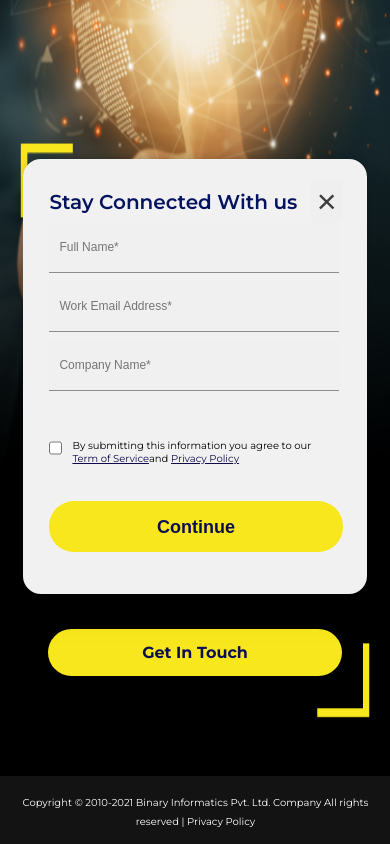
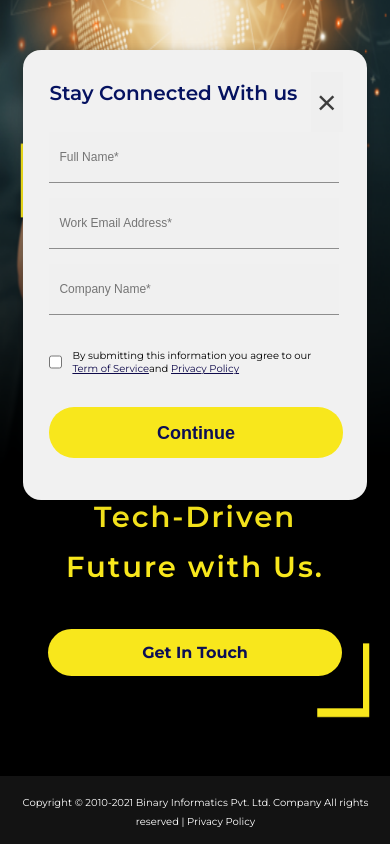
Before and after one commit to VarshaKumari7/Product-Engineering-Services_Page, a React (Create React App) app: page / in a window 390 px wide. Both pictures are taken after a click on the element "Get In Touch". Shown: the part 10055-10899 px from the top of the page. Built offline with nearby package versions, Linux system fonts and the light colour scheme.

Commit message:
changess

```diff
--- a/src/components/Popup/popup.scss
+++ b/src/components/Popup/popup.scss
@@ -14,16 +14,26 @@
     opacity: 1.7;
     z-index: 1;
 
-    @media only screen and (max-width : 321px) {
-        margin: 7% 6% 0px;
+    @media only screen and (max-width : 280px) {
+        margin: 0 12px 0px 13px;
+        top: 50px;
         width: 74.33%;
         left: unset;
         padding: 27px 24px 22px 26px;
     }
 
+    @media only screen and (max-width : 321px) {
+        left: unset;
+        margin: 0 13px 0 12px;
+        padding: 27px 24px 22px 26px;
+        top: 50px;
+    }
+
     @media only screen and (min-width: 321px) and (max-width : 500px) {
-        margin: 15% 6% 0px;
+        margin: 0px 13px 0 12px;
         padding: 27px 24px 22px 26px;
+        top: 50px;
+        left: unset;
     }
 
     // @media only screen and (min-width : 500px) {
@@ -164,7 +174,7 @@
 
     .Rectangle-2-Copy-10 {
         height: 20px;
-        margin: 20px 9px 20px 0;
+        margin: 20px 0px 20px 0;
         padding: 15px 52px 16px;
         border-radius: 25px;
         background-color: #f8e71c;
@@ -272,17 +282,11 @@
     }
 }
 
-@media only screen and (max-width: 325px) {
-    .Rectangle-1 .Rectangle-2-Copy-10 .Submit {
-        width: 139px !important;
-    }
-}
-
-
-
-
-
-
+// @media only screen and (max-width: 325px) {
+//     .Rectangle-1 .Rectangle-2-Copy-10 .Submit {
+//         width: 139px !important;
+//     }
+// }
 
 
 // Stay connected with us
@@ -291,8 +295,6 @@
     box-shadow: 0 0 10px 0 rgba(0, 0, 0, 0.15), 0 20px 40px 0 rgba(0, 0, 0, 0.06);
     background-image: linear-gradient(to top, #e1e1e1, #f1f1f1 -100%);
     padding: 27px 40px 22px 40px;
-    // height: 380px;
-    // margin: 7% 6%;
     position: fixed;
     left: calc(50% - 250px);
     top: 100px;
@@ -301,20 +303,27 @@
     z-index: 1;
 
     @media only screen and (max-width : 321px) {
-        margin: 7% 12px 0px 13px;
+        margin: 0px 12px 0px 13px;
         width: 74.33%;
         left: unset;
         padding: 27px 24px 22px 26px;
+        top: 50px;
     }
 
     @media only screen and (min-width: 321px) and (max-width : 500px) {
-        margin: 15% 6% 0px;
+        margin: 0px 6% 0px;
         padding: 27px 24px 22px 26px;
+        left: unset;
+        top: 50px;
+    }
+
+    @media only screen and (min-width : 500px) and (max-width : 1800px) {
+        margin: 0px 29%;
         left: unset;
     }
 
-    @media only screen and (min-width : 500px) and (max-width : 1800px) {
-        margin: 8% 29%;
+    @media only screen and (min-width: 768px) and (max-width: 1010px) {
+        margin: 0px 20%;
         left: unset;
     }
 
@@ -330,7 +339,7 @@
         font-weight: 600;
         line-height: 1.67;
         color: #051260;
-        margin: 0;
+        margin: 0 0 22px;
     }
 
     .close {
@@ -345,7 +354,7 @@
     #connectionForm input {
         width: 92%;
         padding: 0px 10px;
-        margin: 0 0 8px;
+        margin: 0 0 15px;
         border: none;
         height: 50px;
         border-bottom: solid 1px #8d8d8d;
@@ -357,10 +366,11 @@
     .privacy {
         display: flex;
         align-items: center;
-        margin-top: 24px;
+        margin-top: 7px;
 
         input {
             width: 16px !important;
+            margin: 0 !important;
         }
 
         p {
@@ -407,17 +417,39 @@
     opacity: 1.7;
     z-index: 1;
 
-    @media only screen and (max-width : 321px) {
-        margin: 7% 12px 0px 13px;
+    @media only screen and (max-width : 280px) {
+        margin: 0 12px 0px 13px;
+        top: 50px;
         width: 74.33%;
         left: unset;
         padding: 27px 24px 22px 26px;
     }
 
+    @media only screen and (max-width : 321px) {
+        left: unset;
+        margin: 0 13px 0 12px;
+        padding: 27px 24px 22px 26px;
+        top: 50px;
+    }
+
     @media only screen and (min-width: 321px) and (max-width : 500px) {
-        margin: 15% 6% 0px;
+        margin: 0px 13px 0 12px;
         padding: 27px 24px 22px 26px;
+        top: 50px;
+        left: unset;
     }
+
+    // @media only screen and (max-width : 321px) {
+    //     margin: 7% 12px 0px 13px;
+    //     width: 74.33%;
+    //     left: unset;
+    //     padding: 27px 24px 22px 26px;
+    // }
+
+    // @media only screen and (min-width: 321px) and (max-width : 500px) {
+    //     margin: 15% 6% 0px;
+    //     padding: 27px 24px 22px 26px;
+    // }
 
 
     .headings {
```
